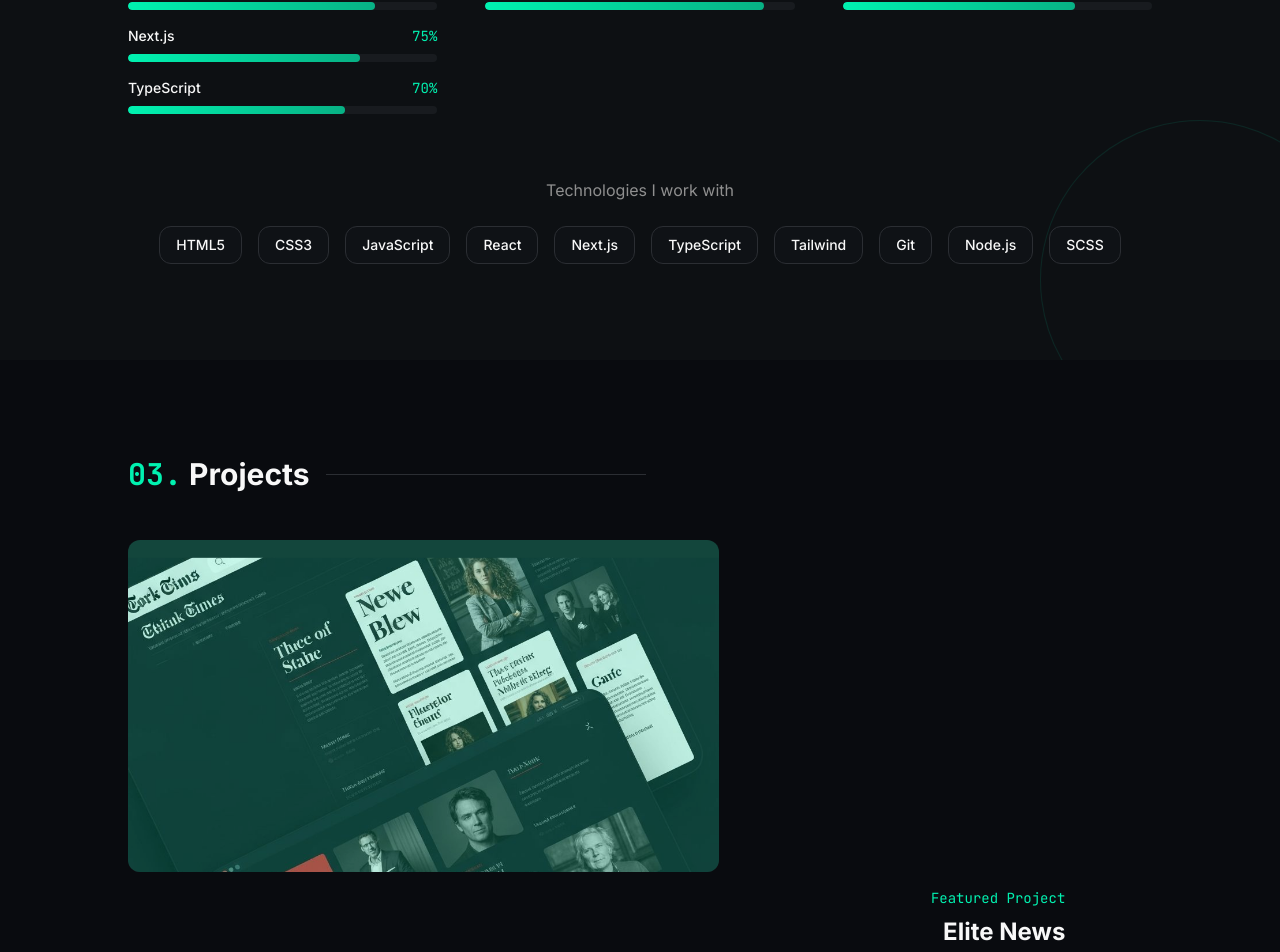
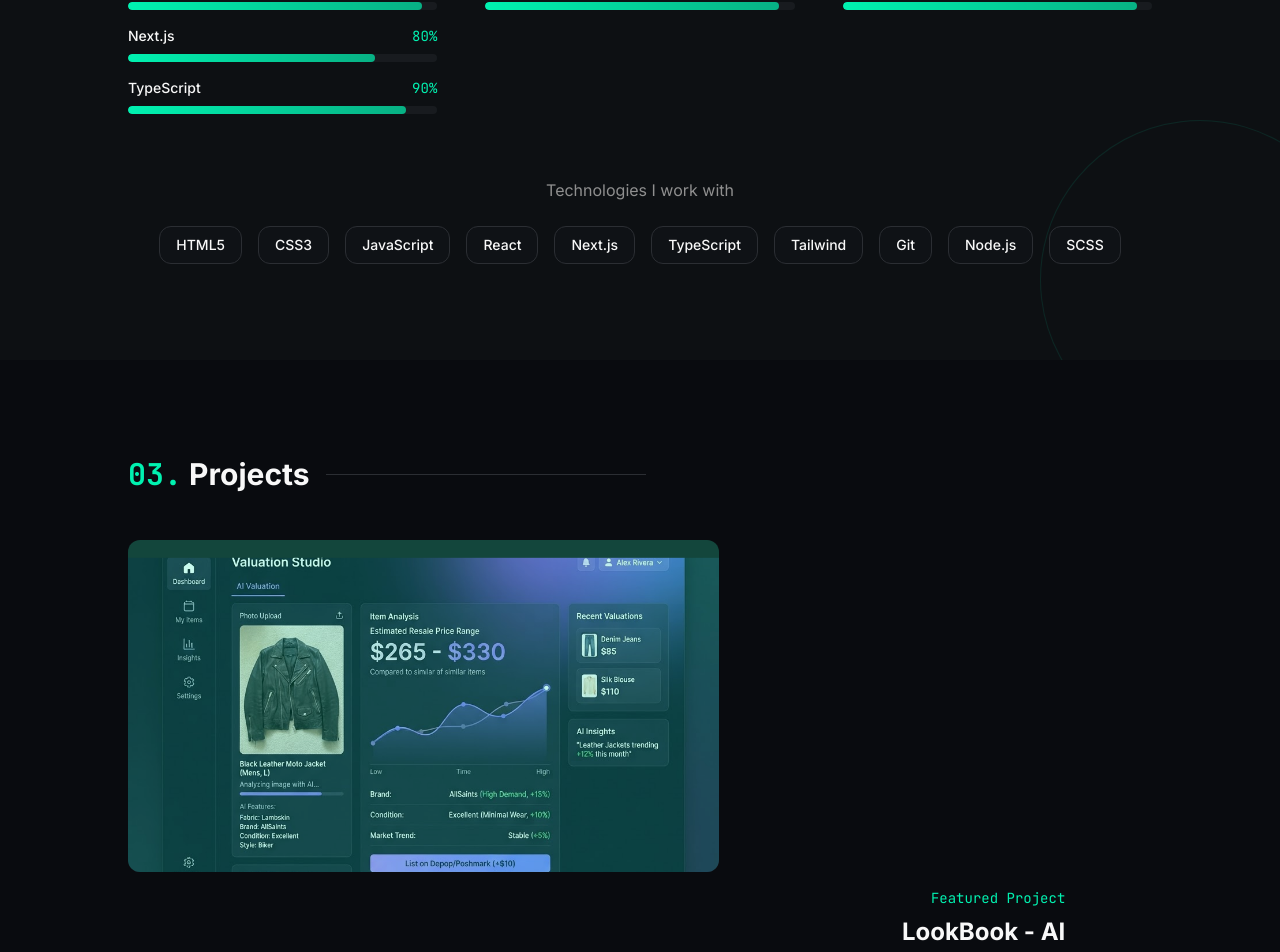
Before and after one commit to gcangemi1997-coder/GC-portfolio, a Next.js app: page / in a window 1280 px wide. Shown: the part 1843-2795 px from the top of the page. Built offline with nearby package versions, Linux system fonts and the light colour scheme.

Commit message:
feat: update portfolio project details and skills proficiency levels
Co-authored-by: giorgio-cangemi <241001730+gcangemi1997-coder@users.noreply.github.com>

```diff
--- a/components/portfolio/projects.tsx
+++ b/components/portfolio/projects.tsx
@@ -8,13 +8,13 @@ import { Button } from "@/components/ui/button"
 
 const featuredProjects = [
   {
-    title: "Elite News",
+    title: "LookBook - AI",
     description:
-      "A bold Neo-Brutalist news aggregator built with React and the New York Times API. Features real-time news fetching, category navigation, dedicated article detail pages, and global state management with Context API.",
-    image: "/images/elite-news.jpg",
-    tech: ["React", "Vite", "Axios", "Context API", "CSS Modules"],
-    liveUrl: "https://elite-news.vercel.app/",
-    githubUrl: "https://github.com/gcangemi1997-coder/Elite-News",
+      "LookBook AI is a full-stack web application that lets users get an instant AI-powered price estimate for their used clothing and fashion accessories. Upload a photo, fill in a few details, and let Google Gemini do the rest.",
+    image: "/images/lookbook-ai.png",
+    tech: ["Next.js", "Google Gemini API", "Tailwind CSS", "TypeScript", "Vercel AI SDK"],
+    liveUrl: "https://lookbook-ai.vercel.app/",
+    githubUrl: "https://github.com/gcangemi1997-coder/LookBook-AI",
   },
   {
     title: "Owly App",
--- a/components/portfolio/skills.tsx
+++ b/components/portfolio/skills.tsx
@@ -7,30 +7,30 @@ const skillCategories = [
   {
     title: "Frontend",
     skills: [
-      { name: "HTML5", level: 90 },
-      { name: "CSS3 / SCSS", level: 85 },
-      { name: "JavaScript", level: 85 },
-      { name: "React.js", level: 80 },
-      { name: "Next.js", level: 75 },
-      { name: "TypeScript", level: 70 },
+      { name: "HTML5", level: 100 },
+      { name: "CSS3 / SCSS", level: 100 },
+      { name: "JavaScript", level: 95 },
+      { name: "React.js", level: 95 },
+      { name: "Next.js", level: 80 },
+      { name: "TypeScript", level: 90 },
     ],
   },
   {
     title: "Styling",
     skills: [
-      { name: "Tailwind CSS", level: 85 },
-      { name: "Bootstrap", level: 90 },
-      { name: "Flexbox & Grid", level: 90 },
-      { name: "Responsive Design", level: 90 },
+      { name: "Tailwind CSS", level: 95 },
+      { name: "Bootstrap", level: 95 },
+      { name: "Flexbox & Grid", level: 95 },
+      { name: "Responsive Design", level: 95 },
     ],
   },
   {
     title: "Tools & Others",
     skills: [
-      { name: "Git & GitHub", level: 85 },
-      { name: "VS Code", level: 90 },
-      { name: "Node.js", level: 70 },
-      { name: "REST APIs", level: 75 },
+      { name: "Git & GitHub", level: 95 },
+      { name: "VS Code", level: 95 },
+      { name: "Node.js", level: 95 },
+      { name: "REST APIs", level: 95 },
     ],
   },
 ]
```
Also changed, not shown: public/images/lookbook-ai.png (added).
